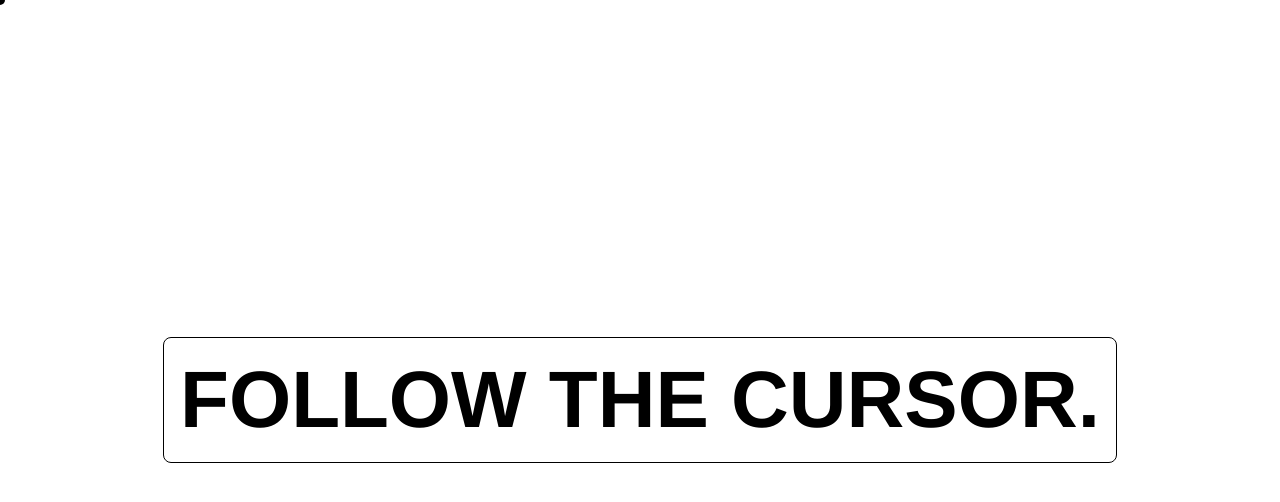
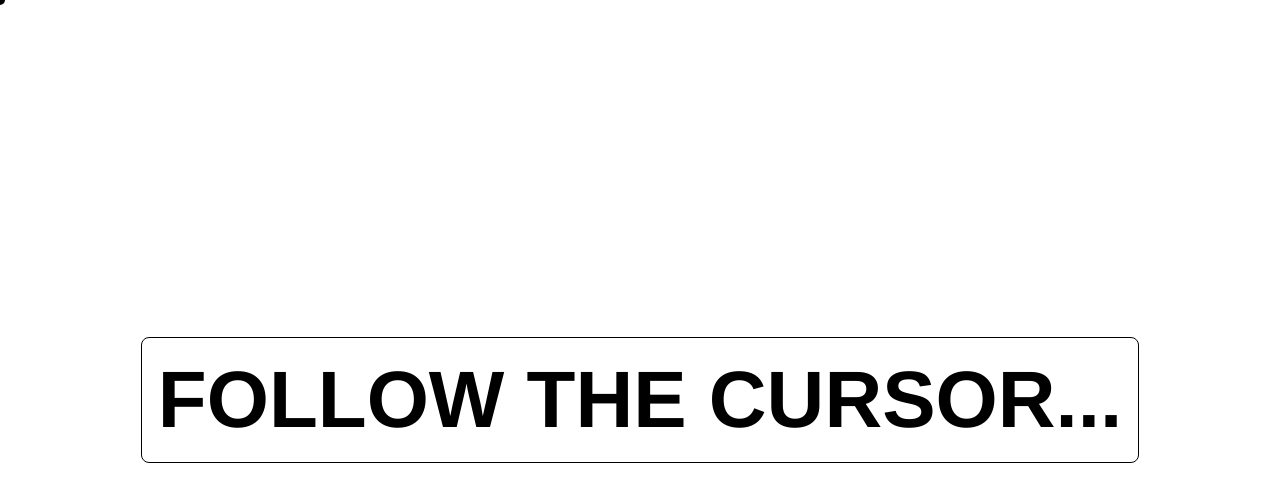
Before and after one commit to shailesh7682/Follow-cursor, a plain HTML site: page index.html in a window 1280 px wide. Drawn offline with Linux system fonts and the light colour scheme.

Commit message:
Added fullstops

```diff
--- a/index.html
+++ b/index.html
@@ -9,7 +9,7 @@
   <body>
     <div class="container">
       <div class="cursor"></div>
-      <h1>FOLLOW THE CURSOR.</h1>
+      <h1>FOLLOW THE CURSOR...</h1>
     </div>
     <script src="script.js"></script>
   </body>
```
